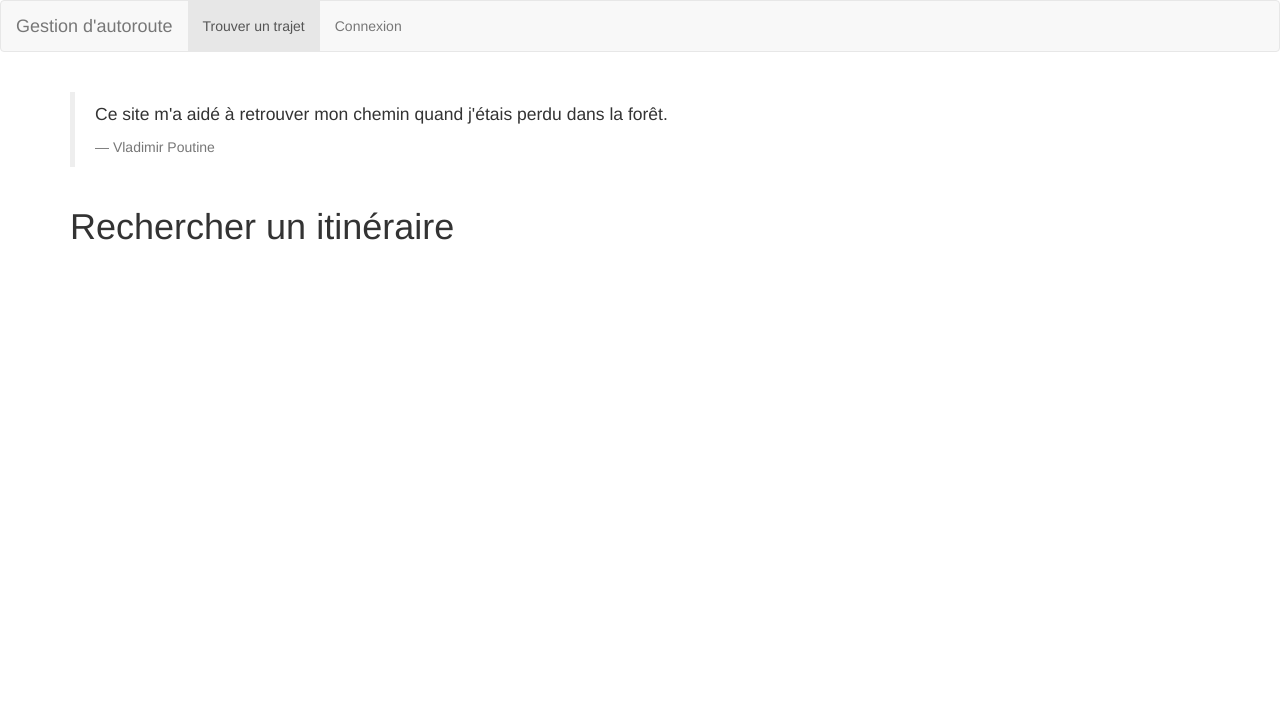
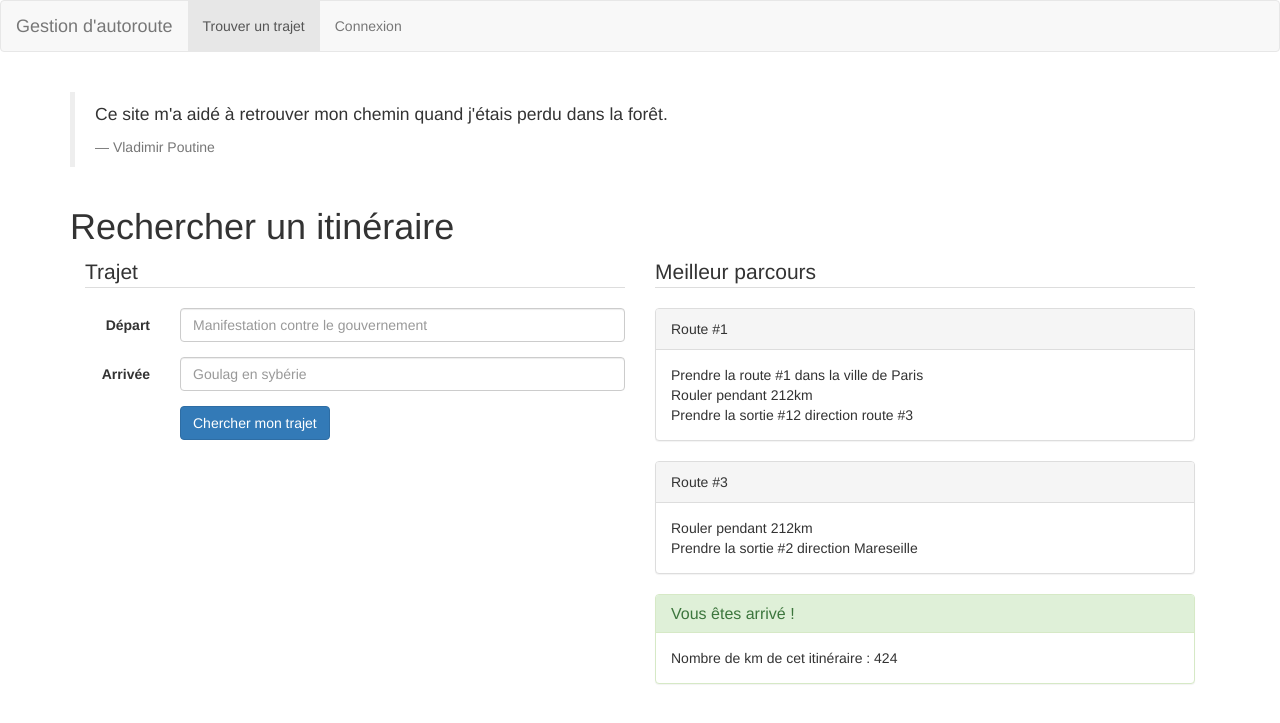
Before and after one commit to MrWazaby/gestion-autoroute, a PHP site: page / in a window 1280 px wide. Shown: the top 723 px of the page. Run offline with PHP 8.4, Linux system fonts and the light colour scheme; some libraries are stand-ins or nearby versions.

Commit message:
Add a content for itinerary

```diff
--- a/index.html
+++ b/index.html
@@ -3,7 +3,7 @@
   <head>
     <meta charset="utf-8">
     <title>Gestion d'autoroutes</title>
-    <link rel="stylesheet" href="vendors/bootswatch/yeti/bootstrap.min.css">
+    <link rel="stylesheet" href="vendors/bootswatch/sandstone/bootstrap.min.css">
     <link rel="stylesheet" href="resources/styles/master.css">
   </head>
   <body>
@@ -34,6 +34,61 @@
       </blockquote>
 
       <h1 class="home_title">Rechercher un itinéraire</h1>
+      <form class="col-lg-6 form-horizontal">
+        <fieldset>
+          <legend>Trajet</legend>
+          <div class="form-group">
+            <label for="inputStart" class="col-lg-2 control-label">Départ</label>
+            <div class="col-lg-10">
+              <input class="form-control" id="inputStart" placeholder="Manifestation contre le gouvernement" type="text">
+            </div>
+          </div>
+
+          <div class="form-group">
+            <label for="inputFinish" class="col-lg-2 control-label">Arrivée</label>
+            <div class="col-lg-10">
+              <input class="form-control" id="inputFinish" placeholder="Goulag en sybérie" type="text">
+            </div>
+          </div>
+
+          <div class="form-group">
+            <div class="col-lg-10 col-lg-offset-2">
+              <button type="submit" class="btn btn-primary">Chercher mon trajet</button>
+            </div>
+          </div>
+        </fieldset>
+      </form>
+
+      <div class="col-lg-6">
+        <legend>Meilleur parcours</legend>
+        <div class="panel panel-default">
+          <div class="panel-heading">Route #1</div>
+          <div class="panel-body">
+            Prendre la route #1 dans la ville de Paris<br>
+            Rouler pendant 212km<br>
+            Prendre la sortie #12 direction route #3
+          </div>
+        </div>
+
+        <div class="panel panel-default">
+          <div class="panel-heading">Route #3</div>
+          <div class="panel-body">
+            Rouler pendant 212km<br>
+            Prendre la sortie #2 direction Mareseille
+          </div>
+        </div>
+
+
+        <div class="panel panel-success">
+          <div class="panel-heading">
+            <h3 class="panel-title">Vous êtes arrivé !</h3>
+          </div>
+          <div class="panel-body">
+            Nombre de km de cet itinéraire : 424
+          </div>
+        </div>
+      </div>
+
     </div>
 
     <script src="vendors/jquery/dist/jquery.min.js" charset="utf-8"></script>
--- a/resources/styles/master.css
+++ b/resources/styles/master.css
@@ -5,3 +5,7 @@
 .home_title {
   margin-top: 40px;
 }
+
+legend {
+  border-bottom: 1px solid rgb(221, 221, 221);
+}
```
